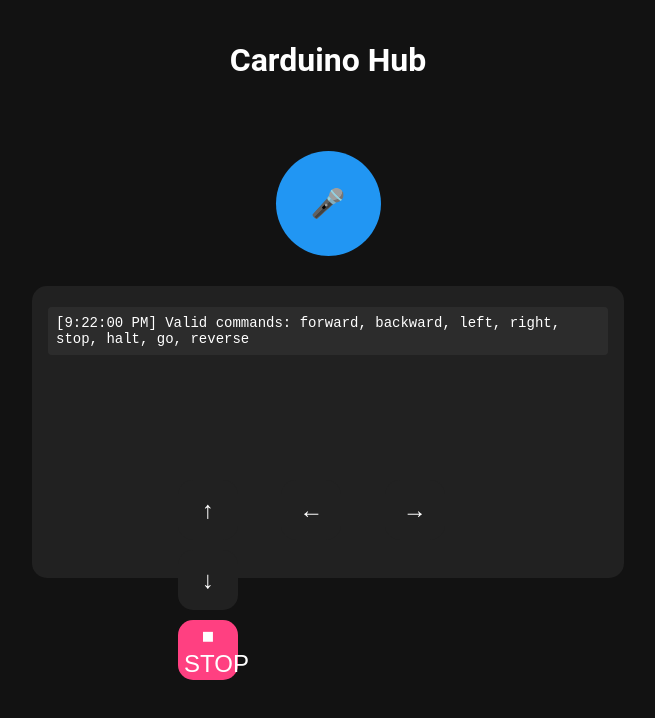
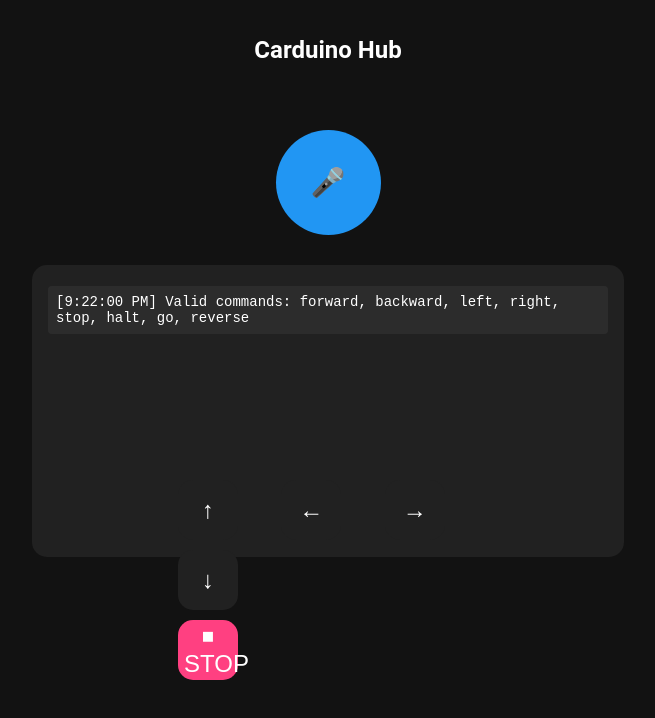
Before and after one commit to thdoctor0/Carduino-Hub-Plus, a plain HTML site: page index.html in a window 1280 px wide. Shown: the whole page, without its empty margins (312-967 px from the left). Drawn offline with Linux system fonts and the light colour scheme.

Commit message:
jus a test

```diff
--- a/index.html
+++ b/index.html
@@ -1,11 +1,14 @@
 <!DOCTYPE html>
+
     <html lang="en">
     <head>
     <meta charset="UTF-8">
     <meta name="viewport" content="width=device-width, initial-scale=1.0">
     <meta description="A Website to communicate to your Carduino, your own 6v 250rpm, Motor driven, Arduino, Car, Vehicle">
     <meta authors="thdoctor">
+
     <title>Carduino Hub</title>
+
     <style>
         :root {
             --primary: #2196F3;
@@ -77,14 +80,21 @@
             50% { transform: scale(1.2); }
             100% { transform: scale(1); }
         }
+
+        #IntroText {
+            color: #fff;
+            font-size: 24px;
+        }
     </style>
     </head>
     <body>
 
     <h1 id="IntroText">Carduino Hub</h1>
+
         <div class="voice-container">
             <button id="voiceButton">🎤</button>
         </div>
+
     <div class="command-log" id="commandLog"></div>
 
     <script>
@@ -233,6 +243,7 @@
     </script
 
 	<!-- D-PAD IT S SO BAD -->
+
     <style>
     .dpad-container {
         position: fixed;
```
Lines whose indentation alone changed are shown as unchanged.
